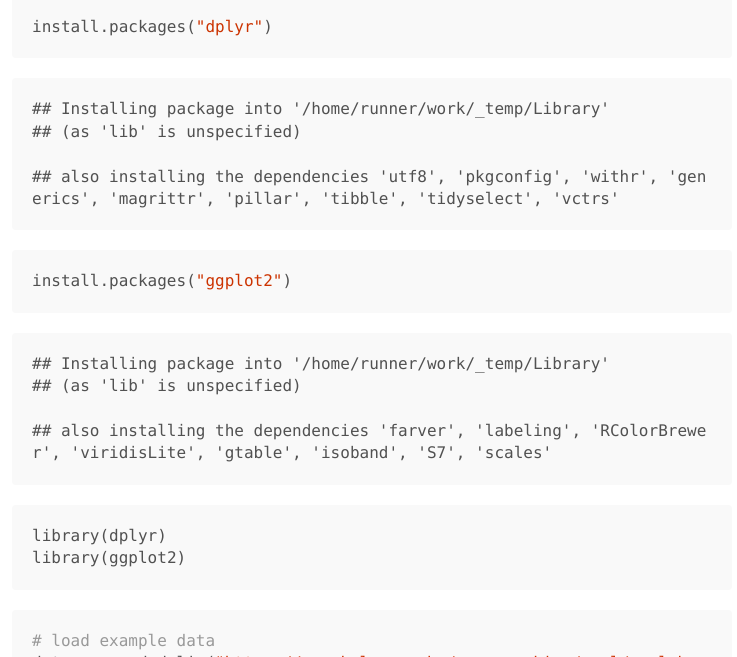
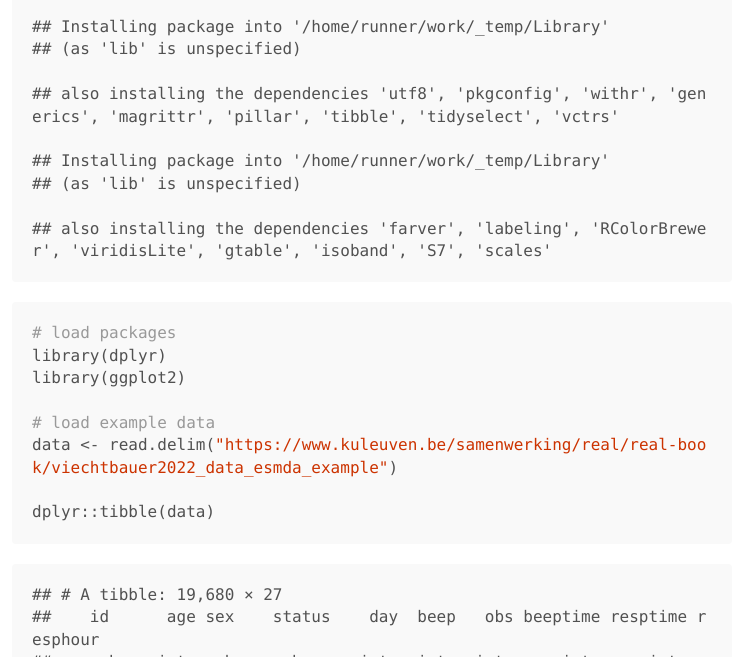
Before and after one commit to lennartseizer/ild, a Jekyll site: the page built from 1.md, in a window 1280 px wide and 900 px high, scrolled down 550 px, cut to the strip 243-900 px from the top of the window. Shown: the whole strip, without its empty margins (268-1005 px from the left). Built offline with Jekyll 4.4.1, drawn with Linux system fonts in a browser that asks for light colours; our own code applies the rules of GitHub Pages for plain Markdown files.

Commit message:
Auto-render Rmd → md [skip ci]

````diff
--- a/1.md
+++ b/1.md
@@ -13,18 +13,10 @@ reproducible.
 <img src="https://www.researchgate.net/profile/Sheen-Levine/publication/325941519/figure/fig2/AS:824194581422080@1573514709439/The-Datasaurus-Dozen-Matejka-Fitzmaurice-2017-an-extension-of-Anscombes-quartet.ppm">
 </figure>
 
-``` r
-install.packages("dplyr")
-```
-
     ## Installing package into '/home/runner/work/_temp/Library'
     ## (as 'lib' is unspecified)
 
     ## also installing the dependencies 'utf8', 'pkgconfig', 'withr', 'generics', 'magrittr', 'pillar', 'tibble', 'tidyselect', 'vctrs'
-
-``` r
-install.packages("ggplot2")
-```
 
     ## Installing package into '/home/runner/work/_temp/Library'
     ## (as 'lib' is unspecified)
@@ -32,11 +24,10 @@ install.packages("ggplot2")
     ## also installing the dependencies 'farver', 'labeling', 'RColorBrewer', 'viridisLite', 'gtable', 'isoband', 'S7', 'scales'
 
 ``` r
+# load packages
 library(dplyr)
 library(ggplot2)
-```
 
-``` r
 # load example data
 data <- read.delim("https://www.kuleuven.be/samenwerking/real/real-book/viechtbauer2022_data_esmda_example")
 
@@ -66,6 +57,7 @@ dplyr::tibble(data)
 ``` r
 # compute scales of positive and negative affect
 data$pa <- rowMeans(data[,c("mood_cheerf", "mood_relaxed", "mood_satisfi")])
+
 data$na <- rowMeans(data[,c("mood_irritat", "mood_anxious", "mood_down", "mood_guilty", "mood_insecur", "mood_lonely")])
 ```
 
@@ -121,7 +113,7 @@ data$delay <- data$resptime - data$beeptime
 barplot(table(data$delay), xlab="Delay in Minutes")
 ```
 
-![](1_files/figure-gfm/unnamed-chunk-8-1.png)<!-- -->
+![](1_files/figure-gfm/unnamed-chunk-7-1.png)<!-- -->
 
 ![](1_files/figure-gfm/unnamed-chunk-7-1.png)<!-- --> \![Distribution of
 response delays\]({{ ‘/assets/plots/delay-distribution.svg’ \|
@@ -136,7 +128,7 @@ hist(aggregate(data, compl ~ id, sum)$compl,
      col="lightgray", xlab="Response Frequency", right=FALSE)
 ```
 
-![](1_files/figure-gfm/unnamed-chunk-9-1.png)<!-- -->
+![](1_files/figure-gfm/unnamed-chunk-8-1.png)<!-- -->
 
 # Compute and transform variables
 
@@ -185,4 +177,4 @@ data %>% filter(id %in% id_select) %>%
     ## Warning: Removed 41 rows containing missing values or values outside the scale range
     ## (`geom_point()`).
 
-![](1_files/figure-gfm/unnamed-chunk-11-1.png)<!-- -->
+![](1_files/figure-gfm/unnamed-chunk-10-1.png)<!-- -->
````
